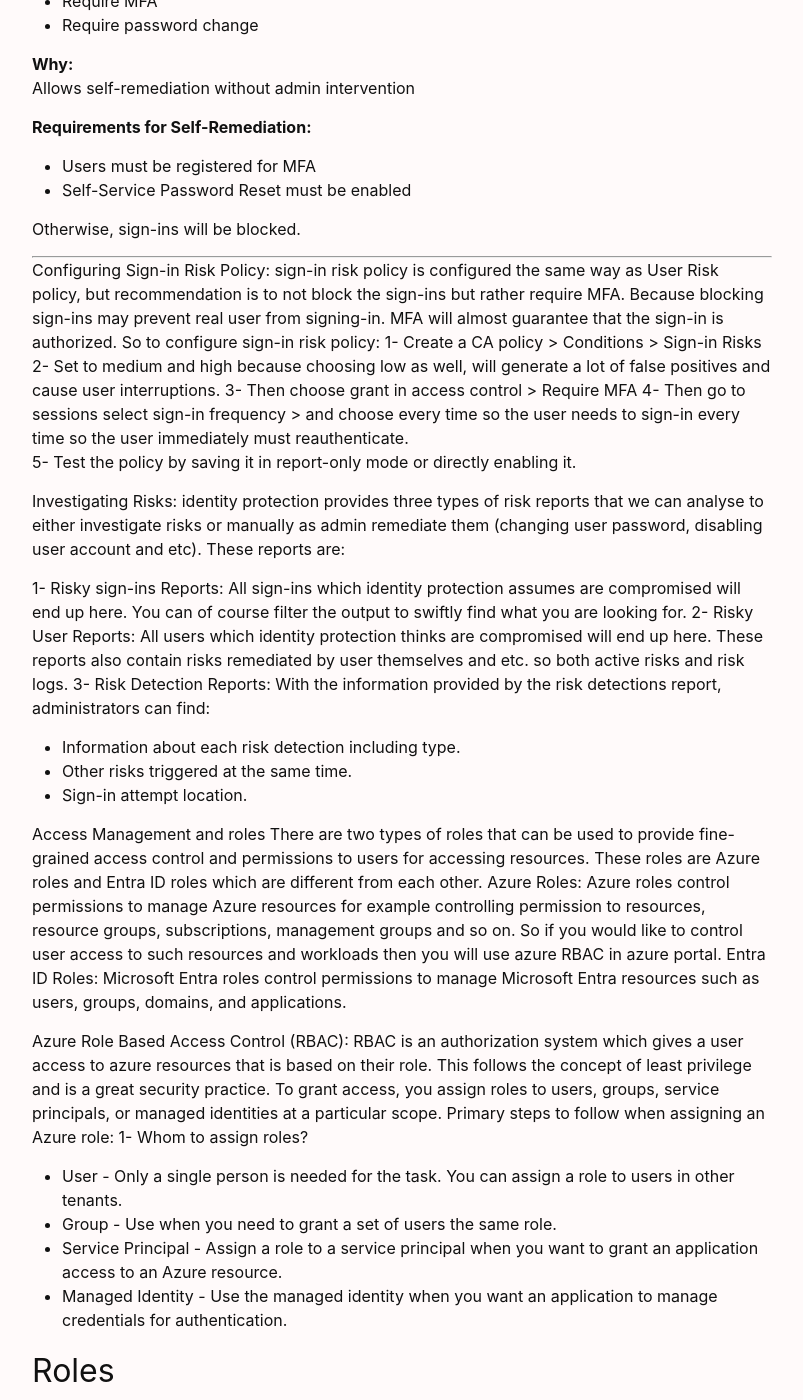
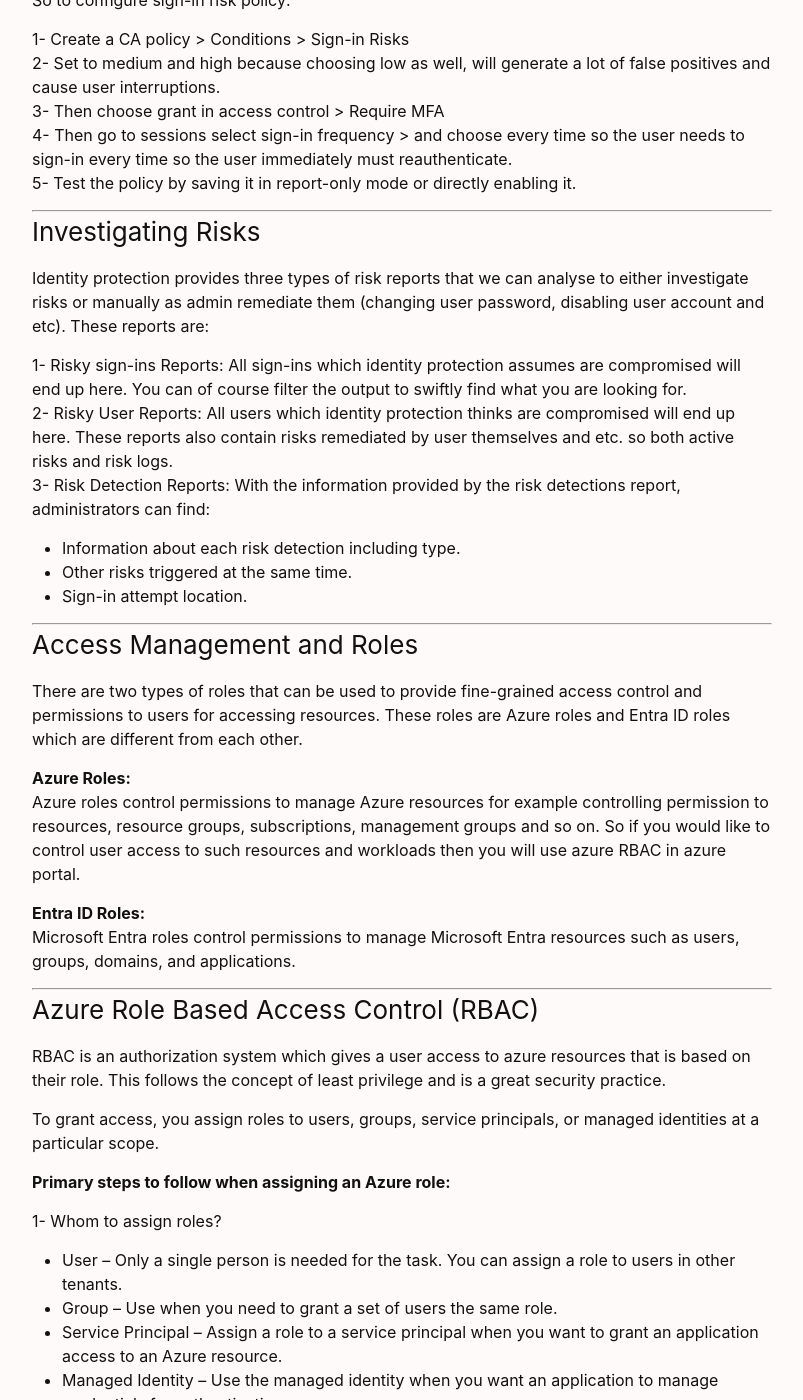
Before and after one commit to sameemdev/portfolio, a Jekyll site: the page built from _posts/2025-10-02-EntraID.markdown, in a window 1280 px wide and 1400 px high, scrolled down 15031 px. Shown: the whole window, without its empty margins (238-1041 px from the left). Built offline with Jekyll 4.4.1, drawn with Linux system fonts in a browser that asks for light colours; some of the changed text lies outside the part shown.

Commit message:
reformat SC-300

```diff
--- a/_posts/2025-10-02-EntraID.markdown
+++ b/_posts/2025-10-02-EntraID.markdown
@@ -20,7 +20,7 @@ An Identity provider also makes it great for developers who want to authenticate
 
 ---
 
-## Common Identity Protocols
+###  Common Identity Protocols
 
 Identity protocols handle authentication, authorization, and identity management. There are several identity protocols, but common ones are:
 
@@ -38,7 +38,7 @@ With the help of these Identity protocols such as OpenID Connect and SAML, Singl
 
 ---
 
-## Administrative Units
+###  Administrative Units
 
 Administrative Units are used to logically group AD resources. For example, you may create one administrative unit for each of your department and then create groups in those AUs.
 
@@ -52,7 +52,7 @@ This ensures that administrators, such as helpdesk technicians, have restricted
 
 ---
 
-## Types of Users in Entra ID
+###  Types of Users in Entra ID
 
 - **Cloud identities:** these are cloud users meaning users existing in Entra ID which has Entra ID as their source.
 - **Directory-synchronized identities:** These are users which exist in on-prem active directory and are synchronized with Entra ID via Entra Connect. These users have Windows server AD as their source.
@@ -68,7 +68,7 @@ Go to: `Groups > licences > assign licence`
 
 ---
 
-## Entra ID Groups
+###  Entra ID Groups
 
 There are two types of groups in Entra namely:
 
@@ -91,7 +91,7 @@ While creating groups they could either be dynamic or assigned meaning when crea
 
 ---
 
-## Security Defaults
+###  Security Defaults
 
 Security defaults are basic identity security settings recommended by Microsoft. When enabled, these recommendations will be automatically enforced in your organization. Administrators and users will be better protected from common identity-related attacks.
 
@@ -108,7 +108,7 @@ Go to: `Entra ID > Properties > Security Default`
 
 
 
-## Guest Accounts (External Identities)
+###  Guest Accounts (External Identities)
 
 Guest accounts in Entra ID are also called external identities. These users do not initially exist in your tenant but are added as guest users when invited, meaning a guest account will be automatically created for a user when the user is invited.
 
@@ -157,7 +156,7 @@ Before inviting guest users, make sure your default settings for guest users are
 
 ---
 
-## Terms of Use
+###  Terms of Use
 
 In Entra ID, you can set up Terms of Use which refers to corporate policies that users must read and accept before they can access certain resources. These terms can be customized by the organization and are used to ensure compliance and security.
 
@@ -180,7 +179,7 @@ When users sign in, they must accept the Terms of Use for the first time. Otherw
 
 ---
 
-## B2B Direct Connect
+###  B2B Direct Connect
 
 B2B Direct Connect requires mutual trust between two Microsoft Entra organizations, enabling access to each other's resources. Both organizations must enable B2B Direct Connect in their cross-tenant access settings.
 
@@ -193,7 +192,7 @@ If employees from two companies need to collaborate, both companies can enable B
 
 ---
 
-## Entra Connect Authentication Options
+###  Entra Connect Authentication Options
 
 Entra Connect is used to synchronize an on-prem AD with cloud-based Entra ID. There are three main authentication options:
 
@@ -220,7 +219,7 @@ Entra Connect is used to synchronize an on-prem AD with cloud-based Entra ID. Th
 ---
 
 
-## Entra Cloud Sync vs Entra Connect
+###  Entra Cloud Sync vs Entra Connect
 
 Cloud Sync and Entra Connect both synchronize on-prem AD infrastructure to Microsoft Entra ID, but Cloud Sync is the newer tool.
 
@@ -243,7 +242,7 @@ Occurs when a company merges with or acquires another company, requiring synchro
 
 ---
 
-## Entra Connect Health
+###  Entra Connect Health
 
 Used to monitor the health of your on-prem identity infrastructure. Reports failures and issues in the Entra Connect Health Portal.
 
@@ -251,7 +250,7 @@ Helps maintain reliable connections with Microsoft online services and Microsoft
 
 ---
 
-## Communication Templates
+###  Communication Templates
 
 Microsoft provides predefined communication templates for various purposes:
 
@@ -263,7 +262,7 @@ These templates can be downloaded and emailed to corporate users.
 
 ---
 
-## Configuring Multifactor Authentication (MFA)
+###  Configuring Multifactor Authentication (MFA)
 
 Enabling MFA can reduce account-related attacks by up to 99% according to Microsoft.
 
@@ -287,7 +286,7 @@ Restrict MFA registration to trusted office locations using Conditional Access P
 
 ---
 
-## Temporary Access Pass
+###  Temporary Access Pass
 
 A temporary code for new users to register MFA securely.
 
@@ -299,7 +298,7 @@ Create a new user → assign password → issue Temporary Access Pass for MFA re
 
 ---
 
-## Conditional Access Policy (CA)
+###  Conditional Access Policy (CA)
 
 Conditional Access means access is granted only when specific conditions are met.
 
@@ -318,7 +317,7 @@ Conditional Access means access is granted only when specific conditions are met
 
 ---
 
-## Configuring Conditional Access Policy
+###  Configuring Conditional Access Policy
 
 You can create a policy from scratch or use a template.
 
@@ -348,7 +347,7 @@ Block countries where your company doesn't operate or IPs linked to Advanced Per
 
 
 
-## Exclude the Following Users (Accounts)
+###  Exclude the Following Users (Accounts)
 
 Always exclude:
 
@@ -361,7 +360,7 @@ To prevent lockout during ransomware or other incidents.
 
 
 
-## Service Accounts and Service Principals
+###  Service Accounts and Service Principals
 
 - Non-interactive accounts used by backend services
 - Cannot complete MFA programmatically
@@ -377,7 +376,7 @@ Replace with managed identities if used in scripts or code.
 
 ---
 
-## Authentication Context
+###  Authentication Context
 
 Enables fine-grained access control within cloud apps.
 
@@ -392,7 +391,7 @@ Avoids overly restrictive or under-protective policies by targeting specific act
 
 ---
 
-## Creating an Emergency Account in AD
+###  Creating an Emergency Account in AD
 
 Emergency accounts (break-the-glass accounts) are vital for disaster recovery.
 
@@ -404,7 +403,7 @@ Emergency accounts (break-the-glass accounts) are vital for disaster recovery.
 
 ---
 
-## Best Practices for CA Policy Configuration
+###  Best Practices for CA Policy Configuration
 
 Avoid these configurations:
 
@@ -445,7 +443,7 @@ To block a user:
 
 ---
 
-## FIDO2 (Fast Identity Online)
+###  FIDO2 (Fast Identity Online)
 
 FIDO2 is a passwordless authentication method using security keys instead of passwords.
 These keys can be stored on USB sticks, Bluetooth, or NFC-supported devices (smart cards).
@@ -480,7 +478,7 @@ Manage user registration and FIDO2 security keys:
 
 ---
 
-## OATH One-Time Password Tokens
+###  OATH One-Time Password Tokens
 
 In corporate environments, employees use OATH-compliant OTP tokens to access VPNs remotely.
 
@@ -498,7 +496,7 @@ This two-factor authentication ensures secure access to the corporate network.
 
 ---
 
-## Self-Service Password Resets
+###  Self-Service Password Resets
 
 Allows users to reset or change their passwords without admin or helpdesk support.
 
@@ -522,7 +520,7 @@ Allows users to reset or change their passwords without admin or helpdesk suppor
 
 ---
 
-## Devices That Should Not Be Internet-Facing
+###  Devices That Should Not Be Internet-Facing
 
 These devices should never be exposed directly to the internet:
 
@@ -552,7 +549,7 @@ Accounts created before enabling password protection are unaffected unless passw
 
 ---
 
-## Smart Lockouts
+###  Smart Lockouts
 
 Protects users from brute-force and credential stuffing attacks.
 
@@ -571,7 +568,7 @@ Protects users from brute-force and credential stuffing attacks.
 
 ---
 
-## Persistent Browser Session
+###  Persistent Browser Session
 
 Allows users to remain signed in after closing and reopening their browser.
 
@@ -580,7 +577,7 @@ Users on personal devices see a “Stay signed in?” prompt after successful au
 
 ---
 
-## Sign-In Frequency
+###  Sign-In Frequency
 
 In Conditional Access (CA) policies, configure session controls to require re-authentication after a set time.
 
@@ -597,7 +594,7 @@ In Conditional Access (CA) policies, configure session controls to require re-au
 
 ---
 
-## Identity Protection
+###  Identity Protection
 
 Detects, investigates, and remediates identity-related risks.
 
@@ -631,7 +628,7 @@ Best configured via Conditional Access Policy:
 
 ---
 
-## Best Practice for User Risk Policy
+###  Best Practice for User Risk Policy
 
 Instead of blocking compromised users:
 
@@ -650,37 +647,63 @@ Otherwise, sign-ins will be blocked.
 
 ---
 
-Configuring Sign-in Risk Policy: sign-in risk policy is configured the same way as User Risk policy, but recommendation is to not block the sign-ins but rather require MFA. Because blocking sign-ins may prevent real user from signing-in. MFA will almost guarantee that the sign-in is authorized. So to configure sign-in risk policy:
-1-	Create a CA policy > Conditions > Sign-in Risks
-2-	Set to medium and high because choosing low as well, will generate a lot of false positives and cause user interruptions.
-3-	Then choose grant in access control > Require MFA
-4-	Then go to sessions select sign-in frequency > and choose every time so the user needs to sign-in every time so the user immediately must reauthenticate.
-5-	Test the policy by saving it in report-only mode or directly enabling it.
 
-Investigating Risks: identity protection provides three types of risk reports that we can analyse to either investigate risks or manually as admin remediate them (changing user password, disabling user account and etc). These reports are:
+### Configuring Sign-in Risk Policy
 
-1-	Risky sign-ins Reports: All sign-ins which identity protection assumes are compromised will end up here. You can of course filter the output to swiftly find what you are looking for.
-2-	Risky User Reports: All users which identity protection thinks are compromised will end up here.  These reports also contain risks remediated by user themselves and etc. so both active risks and risk logs.
-3-	Risk Detection Reports: With the information provided by the risk detections report, administrators can find:
+Sign-in risk policy is configured the same way as User Risk policy, but recommendation is to not block the sign-ins but rather require MFA. Because blocking sign-ins may prevent real user from signing-in. MFA will almost guarantee that the sign-in is authorized.
 
--	Information about each risk detection including type.
--	Other risks triggered at the same time.
--	Sign-in attempt location.
+So to configure sign-in risk policy:
 
+1- Create a CA policy > Conditions > Sign-in Risks
+2- Set to medium and high because choosing low as well, will generate a lot of false positives and cause user interruptions.
+3- Then choose grant in access control > Require MFA
+4- Then go to sessions select sign-in frequency > and choose every time so the user needs to sign-in every time so the user immediately must reauthenticate.
+5- Test the policy by saving it in report-only mode or directly enabling it.
 
-Access Management and roles
+---
+
+### Investigating Risks
+
+Identity protection provides three types of risk reports that we can analyse to either investigate risks or manually as admin remediate them (changing user password, disabling user account and etc). These reports are:
+
+1- Risky sign-ins Reports: All sign-ins which identity protection assumes are compromised will end up here. You can of course filter the output to swiftly find what you are looking for.
+2- Risky User Reports: All users which identity protection thinks are compromised will end up here. These reports also contain risks remediated by user themselves and etc. so both active risks and risk logs.
+3- Risk Detection Reports: With the information provided by the risk detections report, administrators can find:
+
+- Information about each risk detection including type.
+- Other risks triggered at the same time.
+- Sign-in attempt location.
+
+---
+
+### Access Management and Roles
+
 There are two types of roles that can be used to provide fine-grained access control and permissions to users for accessing resources. These roles are Azure roles and Entra ID roles which are different from each other.
-Azure Roles: Azure roles control permissions to manage Azure resources for example controlling permission to resources, resource groups, subscriptions, management groups and so on. So if you would like to control user access to such resources and workloads then you will use azure RBAC in azure portal.
-Entra ID Roles: Microsoft Entra roles control permissions to manage Microsoft Entra resources such as users, groups, domains, and applications.
 
-Azure Role Based Access Control (RBAC): RBAC is an authorization system which gives a user access to azure resources that is based on their role. This follows the concept of least privilege and is a great security practice.  To grant access, you assign roles to users, groups, service principals, or managed identities at a particular scope. Primary steps to follow when assigning an Azure role:
-1-	Whom to assign roles?
--	User - Only a single person is needed for the task. You can assign a role to users in other tenants.
--	Group - Use when you need to grant a set of users the same role.
--	Service Principal - Assign a role to a service principal when you want to grant an application access to an Azure resource.
--	Managed Identity - Use the managed identity when you want an application to manage credentials for authentication.
+**Azure Roles:**
+Azure roles control permissions to manage Azure resources for example controlling permission to resources, resource groups, subscriptions, management groups and so on. So if you would like to control user access to such resources and workloads then you will use azure RBAC in azure portal.
 
-## Roles
+**Entra ID Roles:**
+Microsoft Entra roles control permissions to manage Microsoft Entra resources such as users, groups, domains, and applications.
+
+---
+
+### Azure Role Based Access Control (RBAC)
+
+RBAC is an authorization system which gives a user access to azure resources that is based on their role. This follows the concept of least privilege and is a great security practice.
+
+To grant access, you assign roles to users, groups, service principals, or managed identities at a particular scope.
+
+**Primary steps to follow when assigning an Azure role:**
+
+1- Whom to assign roles?
+
+- User – Only a single person is needed for the task. You can assign a role to users in other tenants.
+- Group – Use when you need to grant a set of users the same role.
+- Service Principal – Assign a role to a service principal when you want to grant an application access to an Azure resource.
+- Managed Identity – Use the managed identity when you want an application to manage credentials for authentication.
+
+###  Roles
 
 There are different types of roles that we can assign to users, groups, and managed identities—built-in roles and custom roles.
 
@@ -709,7 +732,7 @@ To configure RBAC (Azure Role-Based Access Control):
 
 ---
 
-## Configuring Entra Roles
+###  Configuring Entra Roles
 
 ### Assigning Built-in Entra Roles
 
@@ -727,7 +750,7 @@ To configure RBAC (Azure Role-Based Access Control):
 
 ---
 
-## Managed Identities
+###  Managed Identities
 
 When building applications, developers need to store secrets, keys, certificates, and credentials securely. These should not be stored in the application code due to security risks.
 
@@ -749,7 +772,7 @@ Use **Managed Identities** to eliminate the need for developers to manage creden
 
 ---
 
-## Access Control for Key Vaults
+###  Access Control for Key Vaults
 
 Azure Key Vaults securely store application credentials (keys, certificates, secrets). Access must be restricted to authorized users and services.
 
@@ -784,7 +807,7 @@ To configure SSO:
 
 ---
 
-## Entitlement Management
+###  Entitlement Management
 
 In a corporate environment, users have varying roles, permissions, licenses, and group memberships. These change over time, making it difficult to track access.
 
@@ -823,7 +846,7 @@ Bundles of applications managed within a catalog.
 
 ---
 
-## Connected Organizations
+###  Connected Organizations
 
 Collaborate with external users by adding their identity sources as **Connected Organizations**.
 
@@ -833,7 +856,7 @@ Collaborate with external users by adding their identity sources as **Connected
 - Streamlines collaboration with partner organizations
 
 
-## Access Reviews
+###  Access Reviews
 
 In a corporate environment, there are hundreds or even thousands of users assigned to different roles, groups, applications, devices, etc. Over time, access to resources may be forgotten—especially when employees change positions or leave the company—yet still retain access to previous resources.
 
@@ -860,7 +883,7 @@ If a user no longer needs access to these resources, it can be revoked through t
 
 ---
 
-## Privileged Identity Management (PIM)
+###  Privileged Identity Management (PIM)
 
 PIM allows organizations to grant **temporary elevated privileges** to users.
 
@@ -876,7 +899,7 @@ PIM enables temporary elevation for that task.
 
 ---
 
-## Configuring PIM for Entra Roles
+###  Configuring PIM for Entra Roles
 
 1. Go to:
    `Entra Admin Center > Identity Governance > Privileged Identity Management > Microsoft Entra Roles > Settings`
@@ -885,7 +908,7 @@ PIM enables temporary elevation for that task.
 
 ---
 
-## Configuring PIM for Groups
+###  Configuring PIM for Groups
 
 Sometimes it's more efficient to configure PIM for groups rather than individual users.
 
```
Also changed, not shown: other parts of _posts/2025-10-02-EntraID.markdown (+13 -17 lines).
